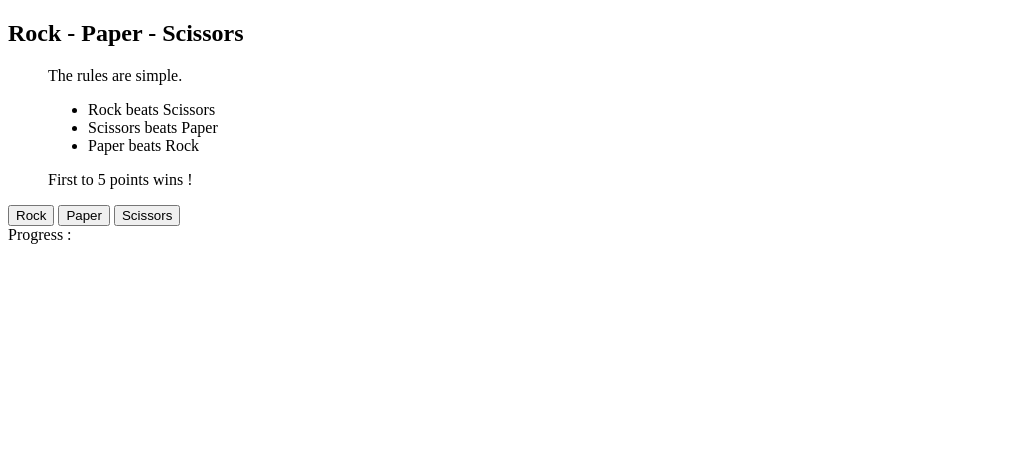
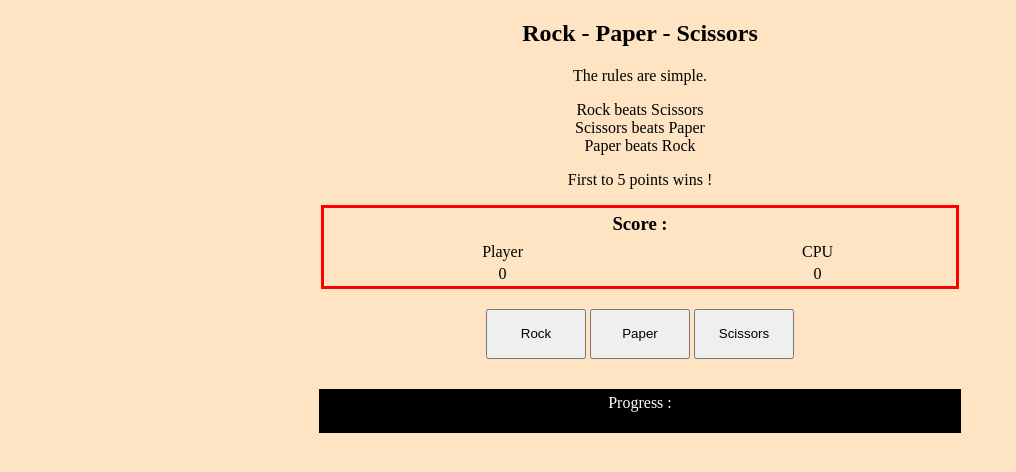
Before and after one commit to ntinosav/odin-rock-paper-scissors, a plain HTML site: page index.html in a window 1280 px wide. Shown: the whole page, without its empty margins (0-1016 px from the left). Drawn offline with Linux system fonts and the light colour scheme.

Commit message:
Add css style, scorecard and progress console

```diff
--- a/index.html
+++ b/index.html
@@ -4,6 +4,46 @@
     <meta charset="UTF-8">
     <meta name="viewport" content="width=device-width, initial-scale=1.0">
     <title>Rock - Paper - Scissors</title>
+    <style>
+        body {
+            text-align: center;
+            background-color: bisque;
+        }
+
+        ul {
+            list-style: none;
+            padding-left: 0px;
+        }
+        .score {
+            display: flex;
+            flex-direction: column;
+            width: 50%;
+            margin-left: auto;
+            margin-right: auto;
+            margin-bottom: 20px;
+            border: 3px solid red;
+        }
+
+        .score h3 {
+            margin-top: 5px;
+            margin-bottom: 5px;
+        }
+
+        button {
+            width: 100px;
+            height: 50px;
+        }
+
+        #match {
+            margin-top: 30px;
+            width: 50%;
+            background-color: black;
+            color: white;
+            margin-left: auto;
+            margin-right: auto;
+            padding: 5px 5px;
+        }
+    </style>
 </head>
 <body>
 
@@ -16,6 +56,20 @@
         </ul>
         First to 5 points wins !
     </blockquote>
+
+    <div class="score">
+        <h3>Score :</h3>
+        <table>
+            <thead>
+                <td>Player</td>
+                <td>CPU</td>
+            </thead>
+            <tr>
+                <td id="player">0</td>
+                <td id="cpu">0</td>
+            </tr>
+        </table>
+    </div>
 
     <button id="rock">Rock</button>
     <button id="paper">Paper</button>
```
